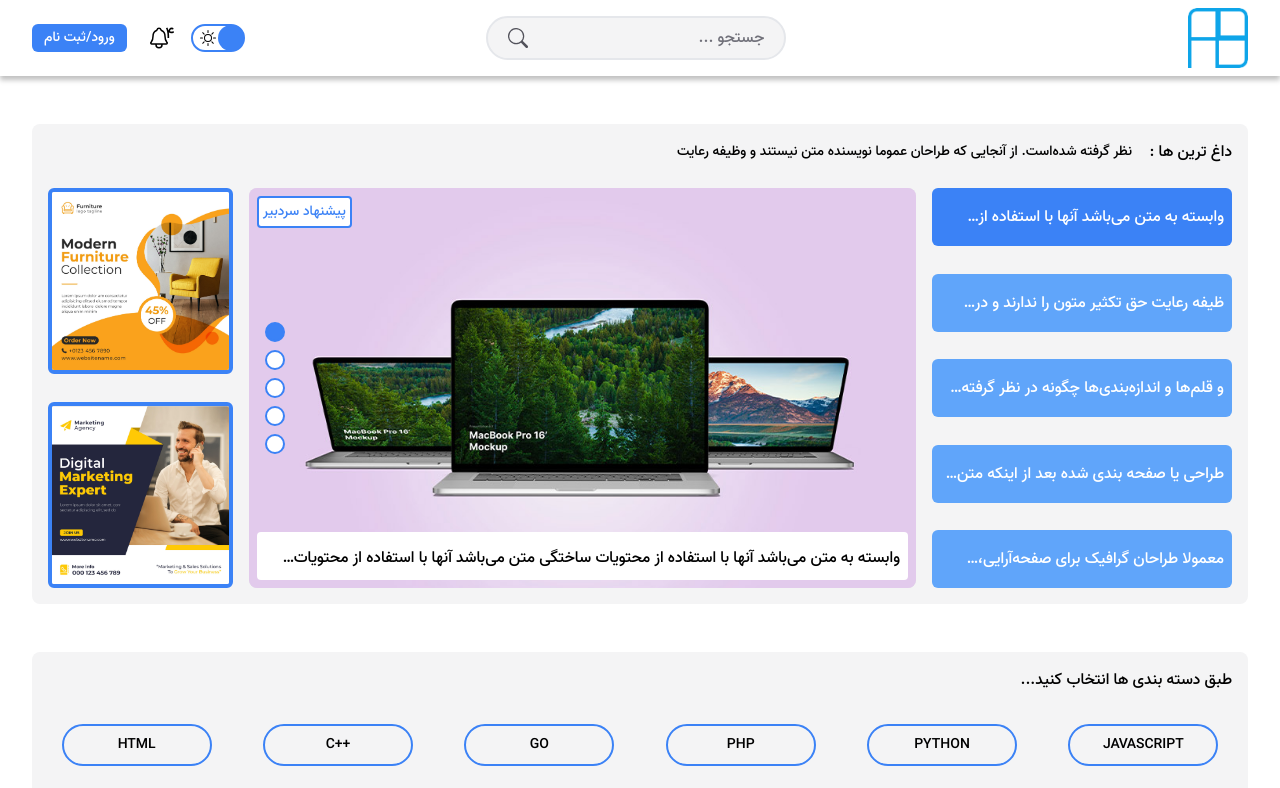
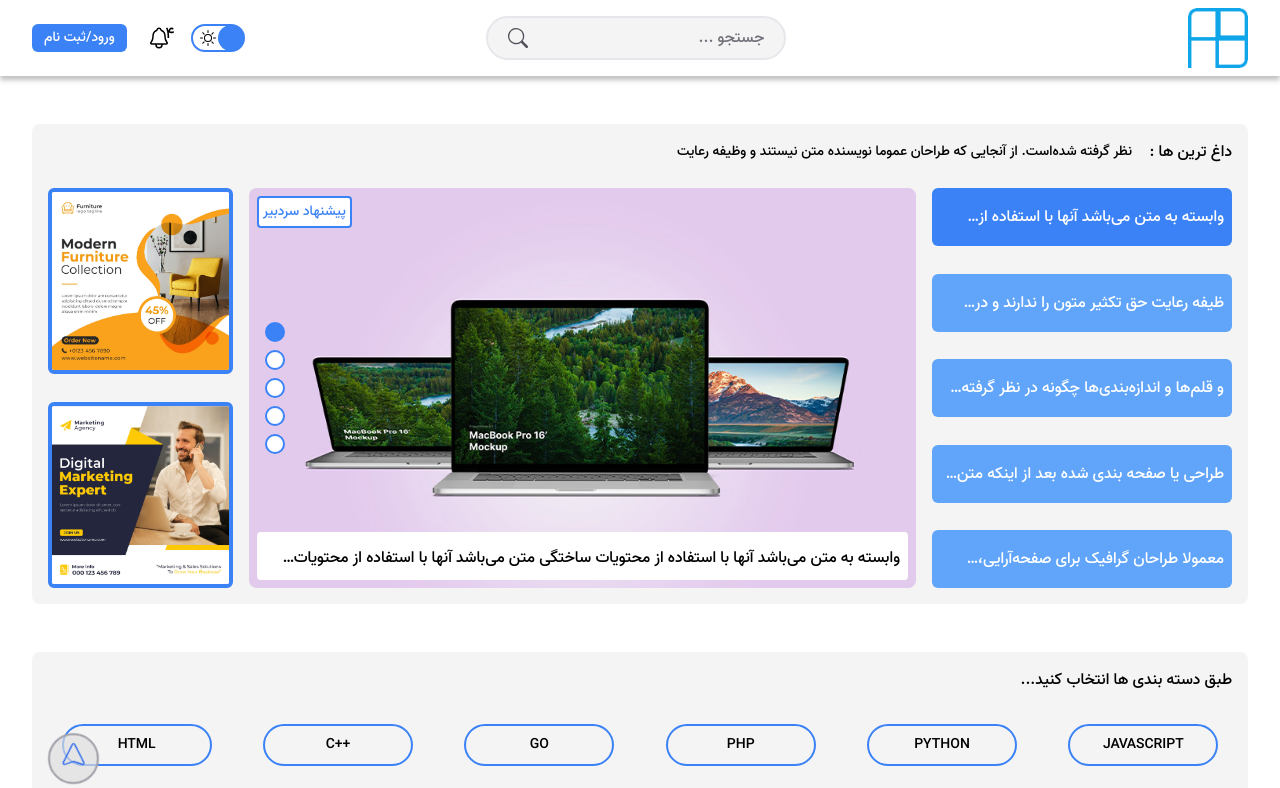
Before and after one commit to AmirAliAzimloo/MERN-Blog, a Next.js app: page / in a window 1280 px wide. Shown: the top 788 px of the page. Built offline with nearby package versions, Linux system fonts and the light colour scheme.

Commit message:
go to top completed

```diff
--- a/components/footer/go-to-top.jsx
+++ b/components/footer/go-to-top.jsx
@@ -1,11 +1,20 @@
+"use client"
+
+import { CiLocationArrow1 } from "react-icons/ci";
 
 
 const GoToTop = () => {
 
+   const goTopCtrl = () => {
+      window.scrollTo({
+         top: 0,
+         behavior: "smooth",
+      });
+   };
 
 
    return (
-     <>go to top</>
+      <CiLocationArrow1 onClick={() => goTopCtrl()} className=" w-[3.2rem] h-[3.2rem] border-2 cursor-pointer border-zinc-400 transition-all duration-500 hover:border-blue-500  text-blue-600 hover:bg-white  -rotate-45 p-2 fixed bottom-4 left-12 bg-[#ddddddaa] rounded-full" />
    );
 }
 
--- a/components/footer/index.jsx
+++ b/components/footer/index.jsx
@@ -5,7 +5,7 @@ import GoToTop from "./go-to-top";
 const Footer = () => {
 
    return (
-      <footer className=" p-4 rounded-lg bg-zinc-200 flex justify-between items-center gap-2 mb-8 py-8">
+      <footer className=" mx-8 p-4 rounded-lg bg-zinc-200 flex justify-between items-center gap-2 mb-8 py-8">
          <ul className=" flex justify-start items-center gap-6">
             <li>
                <Link href={"/about-us"} className=" transition-all duration-300 hover:text-blue-500">درباره ما</Link>
```
